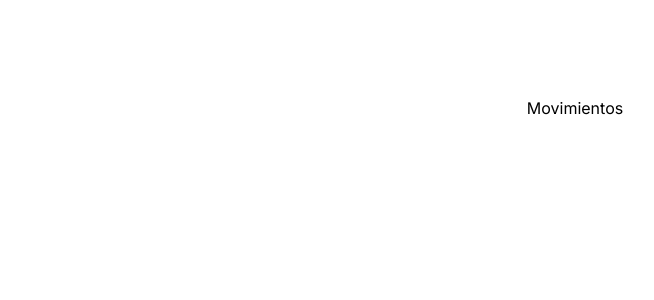
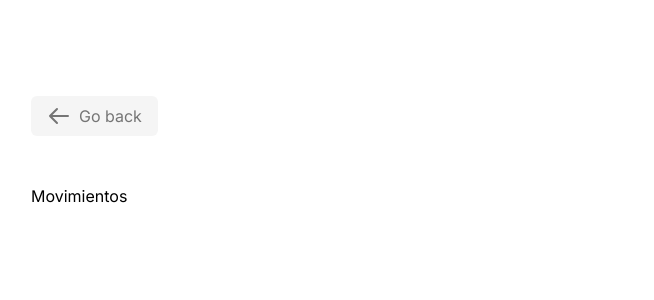
Before and after one commit to jonathanduran7/manager-web-front, a Next.js app: page /movements in a window 1280 px wide. Shown: the top 300 px of the page, without its empty margins (65-719 px from the left). Built offline with nearby package versions, Linux system fonts and the light colour scheme.

Commit message:
implement header in pages

```diff
--- a/src/app/movements/page.tsx
+++ b/src/app/movements/page.tsx
@@ -1,6 +1,11 @@
+import Header from "../components/header.component";
+
 export default function Movements() {
     return (
-        <main className="flex min-h-screen flex-col items-center justify-between p-24">
+        <main className="min-h-screen p-24">
+
+            <Header />
+
             Movimientos
         </main>
     )
--- a/src/app/settings/page.tsx
+++ b/src/app/settings/page.tsx
@@ -1,25 +1,15 @@
 'use client'
 import { Tab, TabPanel, Tabs, TabsBody, TabsHeader } from "@material-tailwind/react";
-import { useRouter } from "next/navigation";
 import AccountTab from "./components/accounts.tab";
+import Header from "../components/header.component";
 
 export default function Settings() {
 
-    const router = useRouter();
 
     return (
         <div className="min-h-screen p-24">
 
-            <div className="flex items-center mb-12">
-                <button className="flex items-center px-4 py-2 rounded-md bg-gray-100 text-gray-600" onClick={router.back}>
-                    <svg xmlns="http://www.w3.org/2000/svg" className="h-6 w-6 mr-2" fill="none"
-                        viewBox="0 0 24 24" stroke="currentColor">
-                        <path strokeLinecap="round" strokeLinejoin="round" strokeWidth={2}
-                            d="M10 19l-7-7m0 0l7-7m-7 7h18" />
-                    </svg>
-                    Go back
-                </button>
-            </div>
+            <Header />
 
             <div className="flex flex-col items-center justify-center mb-12">
                 <h1 className="text-3xl font-semibold pb-2">Settings</h1>
```
